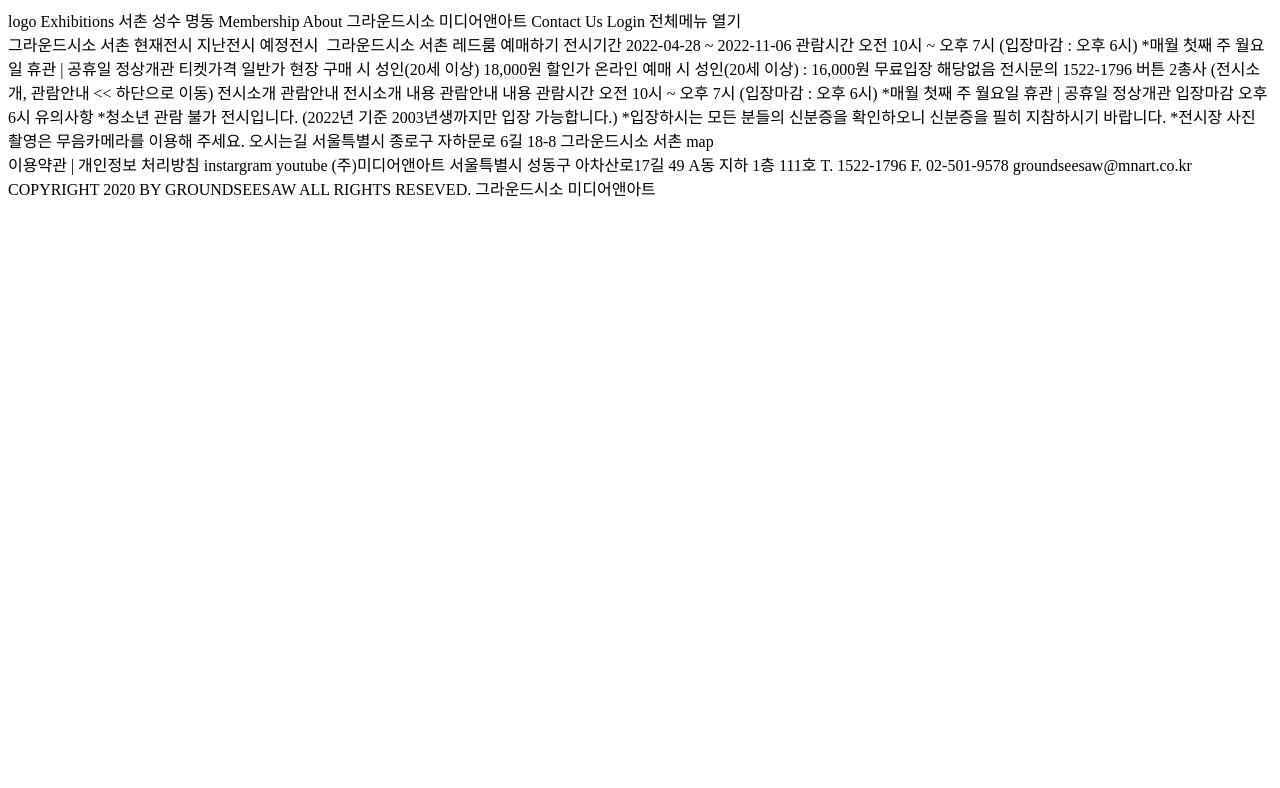
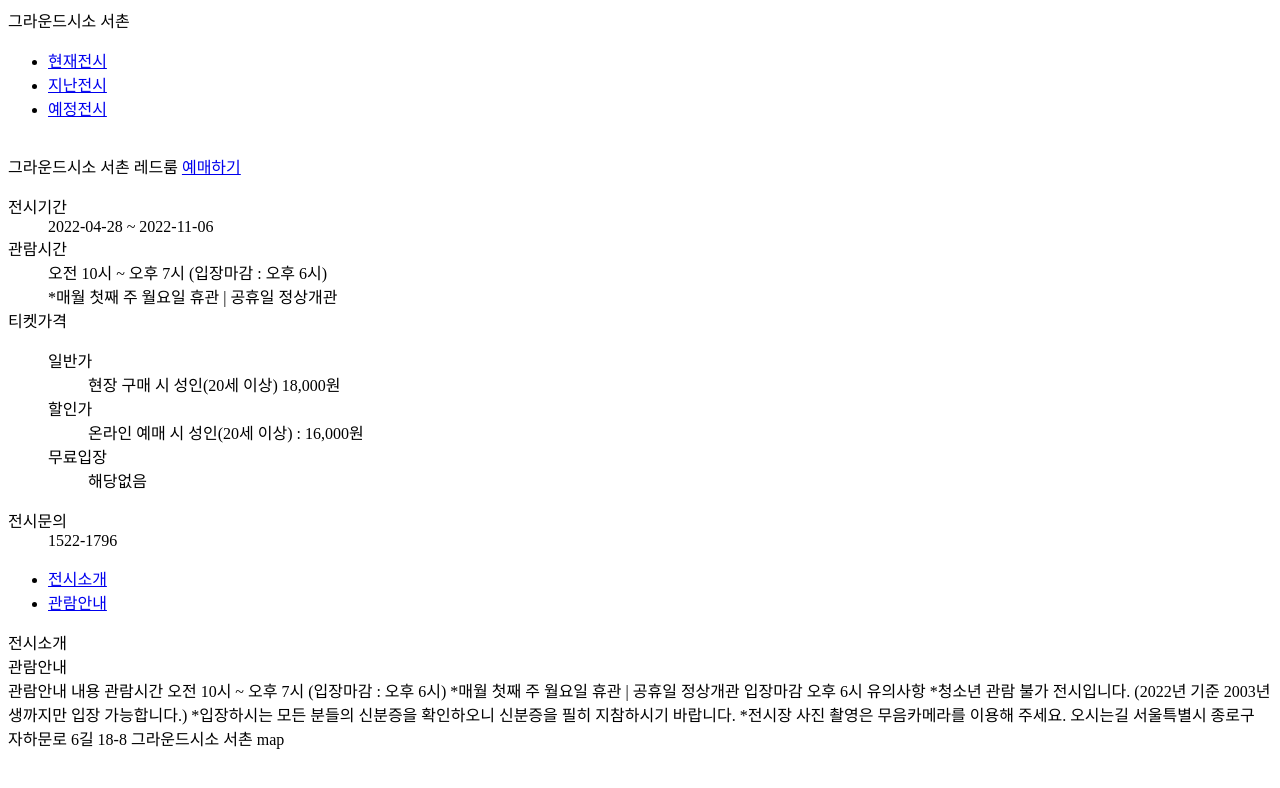
Before and after one commit to bmisun/GSS, a plain HTML site: page sub1.html in a window 1280 px wide. Drawn offline with Linux system fonts and the light colour scheme.

Commit message:
HTML 구조 설계

```diff
--- a/sub1.html
+++ b/sub1.html
@@ -8,60 +8,60 @@
 </head>
 <body>
     <!-- header 시작 -->
-        <div class="header">
-            logo
-
-            Exhibitions
-                서촌
-                성수
-                명동
-            Membership
-            About
-                그라운드시소
-                미디어앤아트
-            Contact Us
-
-            Login
-            전체메뉴 열기
-        </div>
+    <div class="header"></div>
     <!-- header 끝 -->
 
     <!-- main 시작 -->
     <div class="main">
         그라운드시소 서촌
 
-            현재전시
-            지난전시
-            예정전시
+        <ul>
+            <li><a href="#">현재전시</a></li>
+            <li><a href="#">지난전시</a></li>
+            <li><a href="#">예정전시</a></li>
+        </ul>
 
+        <div class="">
             <img src="" alt="">
+
+            <div>
+                <div>
                     그라운드시소 서촌
                     레드룸
-            예매하기
+                    <a href="#">예매하기</a>
+                </div>
 
-            전시기간
-                2022-04-28 ~ 2022-11-06
+                <dl>
+                    <dt>전시기간</dt>
+                    <dd>2022-04-28 ~ 2022-11-06</dd>
 
-            관람시간
-                오전 10시 ~ 오후 7시 (입장마감 : 오후 6시)
-                *매월 첫째 주 월요일 휴관 | 공휴일 정상개관
+                    <dt>관람시간</dt>
+                    <dd>오전 10시 ~ 오후 7시 (입장마감 : 오후 6시)</dd>
+                    <dd>*매월 첫째 주 월요일 휴관 | 공휴일 정상개관</dd>
 
-            티켓가격
-                일반가
-                현장 구매 시 성인(20세 이상) 18,000원
-                할인가
-                온라인 예매 시 성인(20세 이상) : 16,000원
-                무료입장
-                해당없음
+                    <dt>티켓가격</dt>
+                    <dd>
+                        <dl>
+                            <dt>일반가</dt>
+                            <dd>현장 구매 시 성인(20세 이상) 18,000원</dd>
+                            <dt>할인가</dt>
+                            <dd>온라인 예매 시 성인(20세 이상) : 16,000원</dd>
+                            <dt>무료입장</dt>
+                            <dd>해당없음</dd>
+                        </dl>
+                    </dd>
+                    <dt>전시문의</dt>
+                    <dd>1522-1796</dd>
+                </dl>
+            </div>
 
-            전시문의
-                1522-1796
-                버튼 2총사 (전시소개, 관람안내 << 하단으로 이동)
+            <ul>
+                <li><a href="#">전시소개</a></li>
+                <li><a href="#">관람안내</a></li>
+            </ul>
 
-            전시소개
-            관람안내
-
-            전시소개 내용
+            <div>전시소개</div>
+            <div>관람안내</div>
 
             관람안내 내용
             관람시간
@@ -80,23 +80,11 @@
                 서울특별시 종로구 자하문로 6길 18-8 그라운드시소 서촌
                 map
         </div>
+    </div>
     <!-- main 끝 -->
 
     <!-- footer 시작 -->
-        <div class="footer">
-            이용약관 | 개인정보 처리방침
-
-            instargram
-            youtube
-
-            (주)미디어앤아트 서울특별시 성동구 아차산로17길 49 A동 지하 1층 111호
-            T. 1522-1796  F. 02-501-9578  groundseesaw@mnart.co.kr
-            COPYRIGHT 2020 BY GROUNDSEESAW ALL RIGHTS RESEVED.
-
-            그라운드시소
-            미디어앤아트
-        </div>
+    <div class="footer"></div>
     <!-- footer 끝 -->
-
 </body>
 </html>
```
Also changed, not shown: index.html (+65 -28 lines), login.html (+9 -34 lines), sub2.html (+2 -29 lines), sub3.html (+2 -29 lines). Lines whose indentation alone changed are shown as unchanged.
